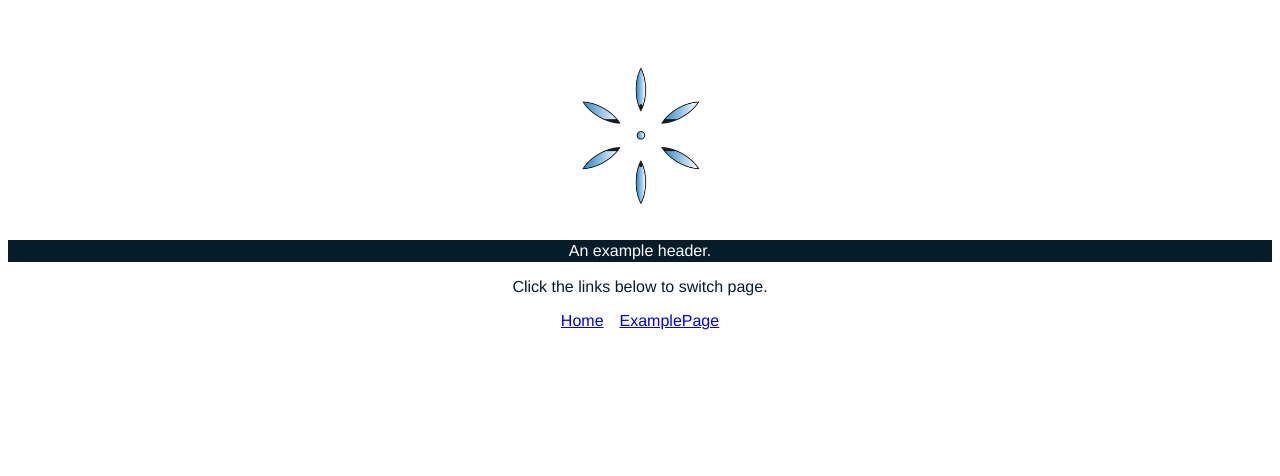
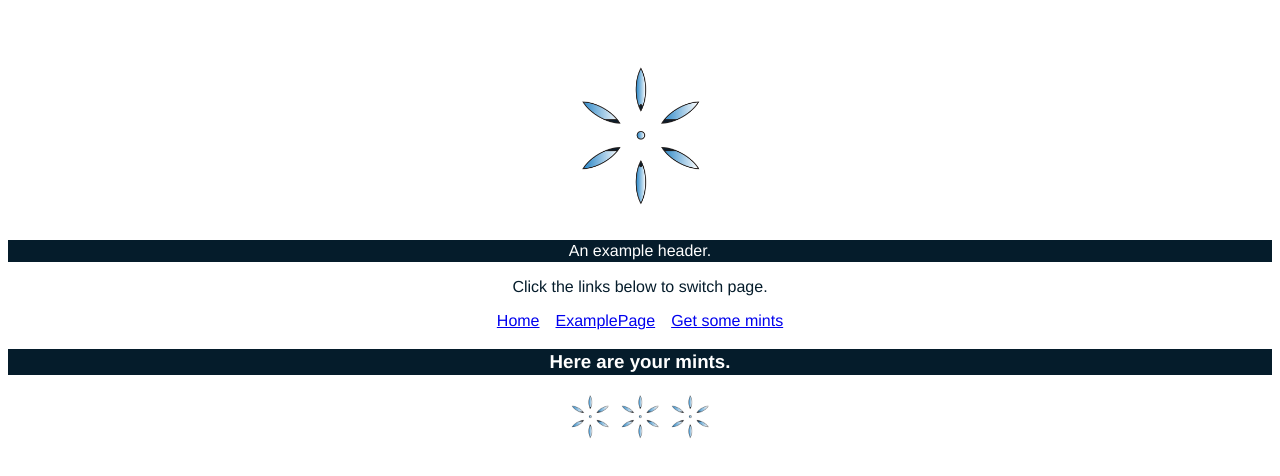
Before and after one commit to perplexingcode/summary-vue, a Vue app: page /get-mints/3 in a window 1280 px wide. Shown: the top 476 px of the page. Built offline with nearby package versions, Linux system fonts and the light colour scheme.

Commit message:
Using URL param
- $route variable
- caveats from required params in URL

```diff
--- a/src/App.vue
+++ b/src/App.vue
@@ -6,7 +6,18 @@
   <ExampleItem tt="An example header." dt="Click the links below to switch page." />
   <div class="nav-items-wrapper">
     <router-link :to="{name: 'Home'}">Home</router-link>
+
+
     <router-link :to="{name: 'ExamplePage'}">ExamplePage</router-link>
+
+    <!-- ○○○ Using URL param  -->
+    <!-- △ For routes with required params -->
+    <router-link :to="{name: 'GetMints',params: { num: 3 }}">Get some mints</router-link>
+    <!--
+    △ For routes  with optional params
+    <router-link :to="{name: 'GetMints'}">Get some mints</router-link>
+-->
+
   </div>
   <router-view />
 </template>
--- a/src/router/index.js
+++ b/src/router/index.js
@@ -1,5 +1,6 @@
 import { createRouter, createWebHistory } from 'vue-router';
-import ExamplePage from '../views/ExamplePage.vue';
+import ExamplePage from '../views/ExamplePage';
+import GetMints from '../views/GetMints.vue';
 
 const routes = [
   {
@@ -12,6 +13,15 @@ const routes = [
     component: ExamplePage,
     // component: () => import('../views/ExamplePage.vue'), //deferred import for better performance, the view is then compiled to separate files (x.js & x.js.map in /dist/js).
   },
+  {
+    //△ Required param num
+    path: '/get-mints/:num',
+    //△ Optional param num
+    //path: '/get-mints/:num?',
+
+    name: 'GetMints',
+    component: GetMints,
+  },
 ];
 
 const router = createRouter({
--- /dev/null
+++ b/src/views/GetMints.vue
@@ -0,0 +1,24 @@
+
+<template>
+  <h3 class="tt">Here {{$route.params.num == 1 ? "is your mint." : "are your mints."}}</h3>
+  <img v-for="i in parseInt($route.params.num)" :key="i" src="../assets/logo.png">
+  <!-- △ Remember to parseInt() the string param if you need to do some calculation -->
+</template>
+
+<script>
+export default {
+}
+</script>
+
+<style scoped>
+div {
+  width: 30px;
+  height: 30px;
+  background-color: blanchedalmond;
+}
+
+img {
+  width: 50px;
+  height: 50px;
+}
+</style>
```
